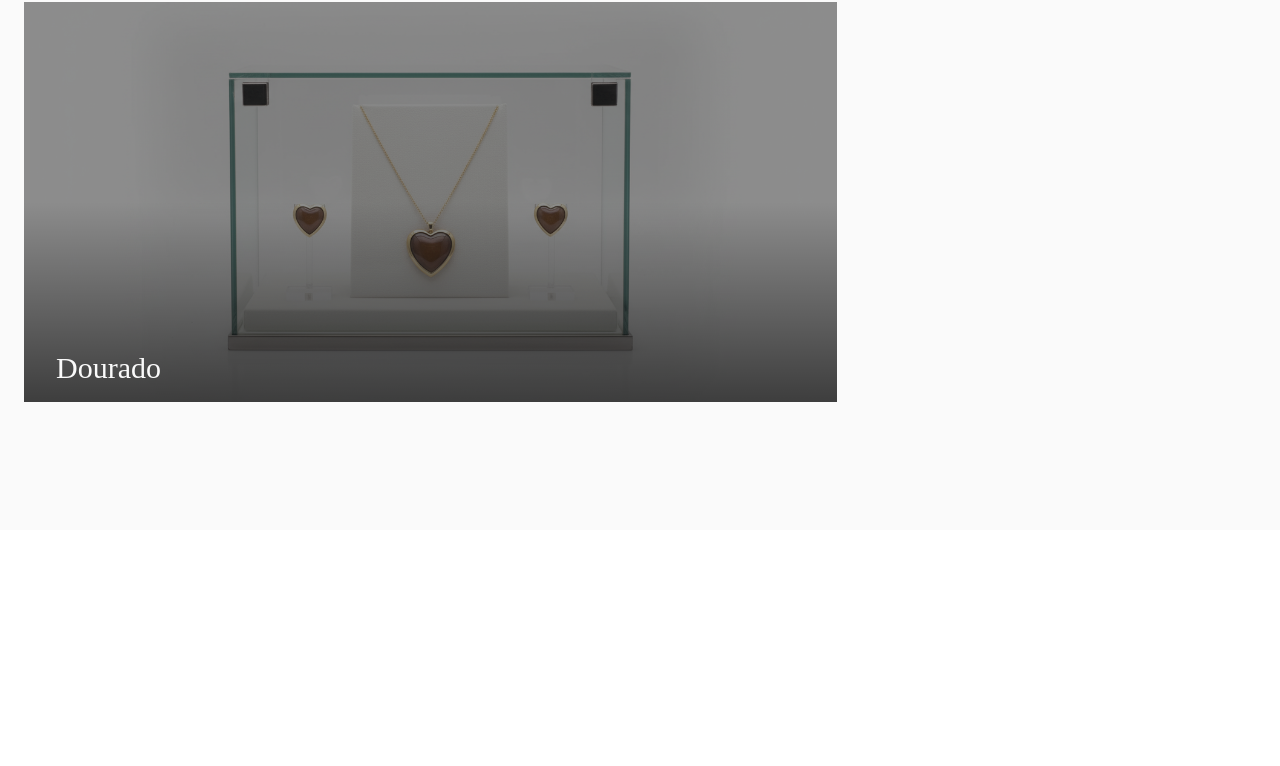
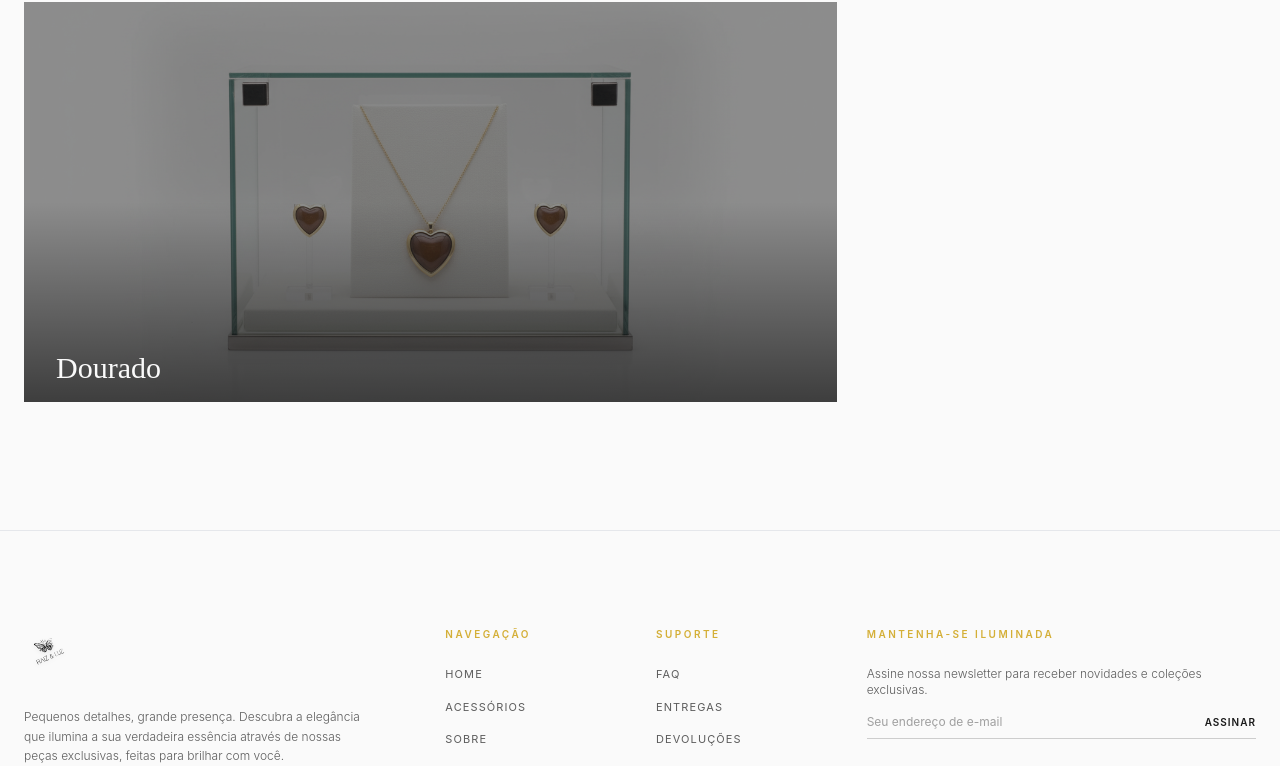
Before and after one commit to tiagodearaujo13-lab/raiz-e-luz-web, a React (Vite) app: page / in a window 1280 px wide. Shown: the part 1994-2760 px from the top of the page. Before the commit the page ends 2524 px from the top, so only its background shows below. Built offline with nearby package versions, Linux system fonts and the light colour scheme.

Commit message:
fix: remove lucide-react dependency in footer and redesign with native SVGs and newsletter input

```diff
--- /dev/null
+++ b/src/components/layout/Footer.tsx
@@ -0,0 +1,112 @@
+import logoImg from '../../assets/logo.svg';
+
+export function Footer() {
+  return (
+    <footer className="bg-brand-light border-t border-gray-200 pt-24 pb-10">
+      <div className="max-w-7xl mx-auto px-6">
+
+        {/* Grid Principal do Rodapé (Agora com 4 colunas bem distribuídas) */}
+        <div className="grid grid-cols-1 md:grid-cols-12 gap-12 md:gap-8 mb-20">
+
+          {/* Coluna 1: Marca e Sobre (Ocupa 4 colunas no desktop) */}
+          <div className="flex flex-col items-start md:col-span-4 pr-0 md:pr-12">
+            <img src={logoImg} alt="Raiz & Luz" className="h-12 w-auto mb-8 drop-shadow-sm" />
+            <p className="text-brand-dark/70 text-xs font-sans font-light leading-relaxed mb-6">
+              Pequenos detalhes, grande presença. Descubra a elegância que ilumina a sua verdadeira essência através de nossas peças exclusivas, feitas para brilhar com você.
+            </p>
+          </div>
+
+          {/* Coluna 2: Navegação (Ocupa 2 colunas) */}
+          <div className="flex flex-col items-start md:col-span-2">
+            <h4 className="text-[10px] font-sans tracking-[0.25em] uppercase text-brand-gold font-semibold mb-6">
+              Navegação
+            </h4>
+            <nav className="flex flex-col gap-4">
+              {['Home', 'Acessórios', 'Sobre', 'Depoimentos'].map((item) => (
+                <a
+                  key={item}
+                  href={`#${item.toLowerCase()}`}
+                  className="text-[11px] font-sans tracking-widest uppercase text-brand-dark/70 hover:text-brand-gold transition-colors"
+                >
+                  {item}
+                </a>
+              ))}
+            </nav>
+          </div>
+
+          {/* Coluna 3: Atendimento (Ocupa 2 colunas) */}
+          <div className="flex flex-col items-start md:col-span-2">
+            <h4 className="text-[10px] font-sans tracking-[0.25em] uppercase text-brand-gold font-semibold mb-6">
+              Suporte
+            </h4>
+            <nav className="flex flex-col gap-4">
+              <a href="#" className="text-[11px] font-sans tracking-widest uppercase text-brand-dark/70 hover:text-brand-gold transition-colors">FAQ</a>
+              <a href="#" className="text-[11px] font-sans tracking-widest uppercase text-brand-dark/70 hover:text-brand-gold transition-colors">Entregas</a>
+              <a href="#" className="text-[11px] font-sans tracking-widest uppercase text-brand-dark/70 hover:text-brand-gold transition-colors">Devoluções</a>
+              <a href="#" className="text-[11px] font-sans tracking-widest uppercase text-brand-dark/70 hover:text-brand-gold transition-colors">Garantia</a>
+            </nav>
+          </div>
+
+          {/* Coluna 4: Contato e Newsletter (Ocupa 4 colunas) */}
+          <div className="flex flex-col items-start md:col-span-4">
+            <h4 className="text-[10px] font-sans tracking-[0.25em] uppercase text-brand-gold font-semibold mb-6">
+              Mantenha-se Iluminada
+            </h4>
+            <p className="text-brand-dark/70 text-xs font-sans font-light mb-4">
+              Assine nossa newsletter para receber novidades e coleções exclusivas.
+            </p>
+
+            {/* Input Minimalista de Newsletter */}
+            <form className="w-full flex items-center border-b border-brand-dark/20 pb-2 mb-8 group focus-within:border-brand-gold transition-colors">
+              <input
+                type="email"
+                placeholder="Seu endereço de e-mail"
+                className="w-full bg-transparent text-xs outline-none font-sans placeholder:text-brand-dark/40 text-brand-dark"
+              />
+              <button type="button" className="text-[10px] font-semibold uppercase tracking-widest text-brand-dark hover:text-brand-gold transition-colors">
+                Assinar
+              </button>
+            </form>
+
+            {/* Redes Sociais com SVGs Nativos (Fim do bug!) */}
+            <div className="flex gap-4">
+              <a
+                href="https://www.instagram.com/raizeluzacessorios/"
+                target="_blank"
+                rel="noopener noreferrer"
+                className="w-10 h-10 border border-brand-dark/10 rounded-full flex items-center justify-center text-brand-dark hover:border-brand-gold hover:text-brand-gold transition-all duration-300"
+                aria-label="Instagram"
+              >
+                <svg xmlns="http://www.w3.org/2000/svg" width="16" height="16" viewBox="0 0 24 24" fill="none" stroke="currentColor" strokeWidth="1.5" strokeLinecap="round" strokeLinejoin="round"><rect width="20" height="20" x="2" y="2" rx="5" ry="5"/><path d="M16 11.37A4 4 0 1 1 12.63 8 4 4 0 0 1 16 11.37z"/><line x1="17.5" x2="17.51" y1="6.5" y2="6.5"/></svg>
+              </a>
+              <a
+                href="mailto:contato@raizeluz.com.br"
+                className="w-10 h-10 border border-brand-dark/10 rounded-full flex items-center justify-center text-brand-dark hover:border-brand-gold hover:text-brand-gold transition-all duration-300"
+                aria-label="Email"
+              >
+                <svg xmlns="http://www.w3.org/2000/svg" width="16" height="16" viewBox="0 0 24 24" fill="none" stroke="currentColor" strokeWidth="1.5" strokeLinecap="round" strokeLinejoin="round"><rect width="20" height="16" x="2" y="4" rx="2"/><path d="m22 7-8.97 5.7a1.94 1.94 0 0 1-2.06 0L2 7"/></svg>
+              </a>
+            </div>
+          </div>
+
+        </div>
+
+        {/* Linha de Direitos Autorais (Copyright) */}
+        <div className="border-t border-brand-dark/10 pt-8 flex flex-col md:flex-row items-center justify-between gap-4">
+          <p className="text-[9px] font-sans tracking-widest uppercase text-brand-dark/50">
+            &copy; {new Date().getFullYear()} Raiz & Luz Acessórios. Todos os direitos reservados.
+          </p>
+          <div className="flex gap-6">
+            <a href="#" className="text-[9px] font-sans tracking-widest uppercase text-brand-dark/50 hover:text-brand-gold transition-colors">
+              Políticas de Privacidade
+            </a>
+            <a href="#" className="text-[9px] font-sans tracking-widest uppercase text-brand-dark/50 hover:text-brand-gold transition-colors">
+              Termos de Uso
+            </a>
+          </div>
+        </div>
+
+      </div>
+    </footer>
+  );
+}
--- a/src/pages/Home.tsx
+++ b/src/pages/Home.tsx
@@ -1,19 +1,20 @@
 import { Header } from '../components/layout/Header';
 import { Hero } from '../components/layout/Hero';
 import { FeaturedGrid } from '../components/layout/FeaturedGrid';
+import { Footer } from '../components/layout/Footer';
 
 export function Home() {
   return (
     <>
-      {/* O Header fica fixo por cima de tudo */}
       <Header />
 
       <main>
-        {/* A sessão do Hero com o efeito do mouse */}
         <Hero />
         <FeaturedGrid />
 
       </main>
+
+      <Footer />
     </>
   );
 }
```
